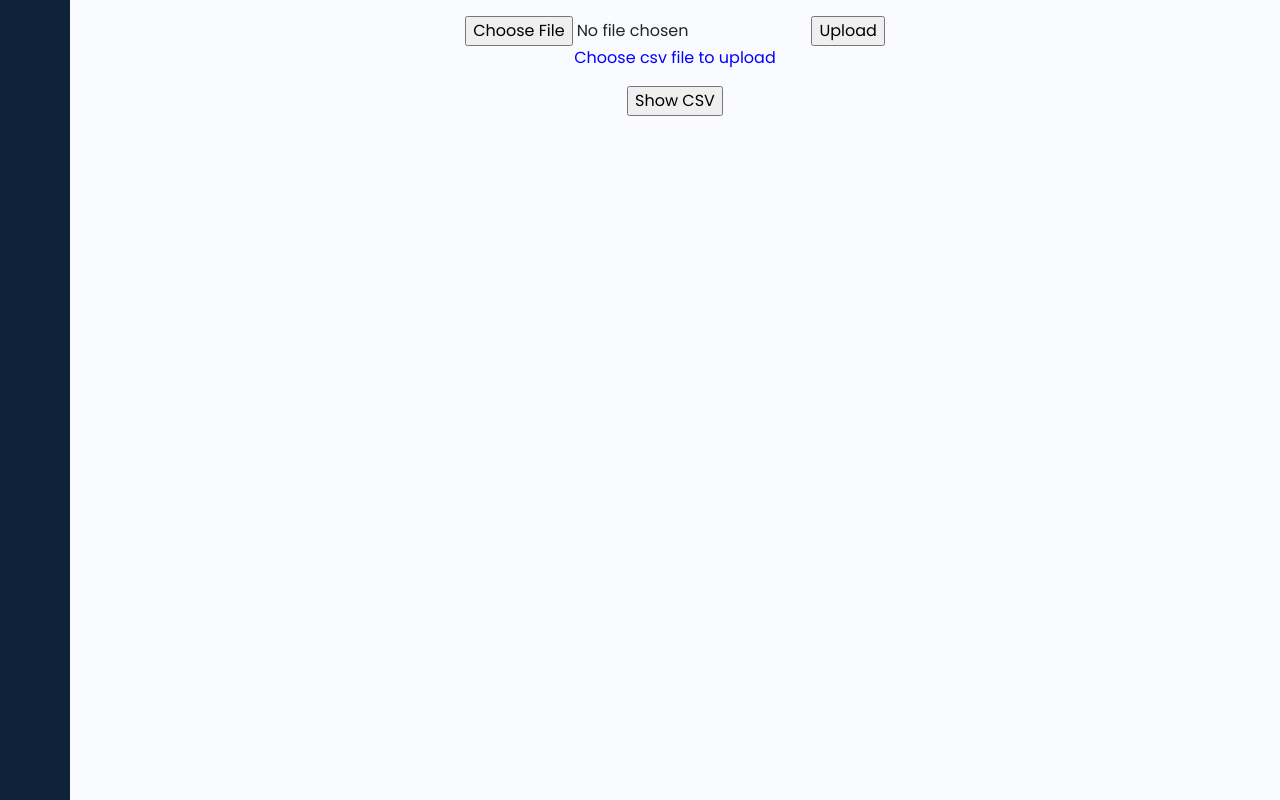
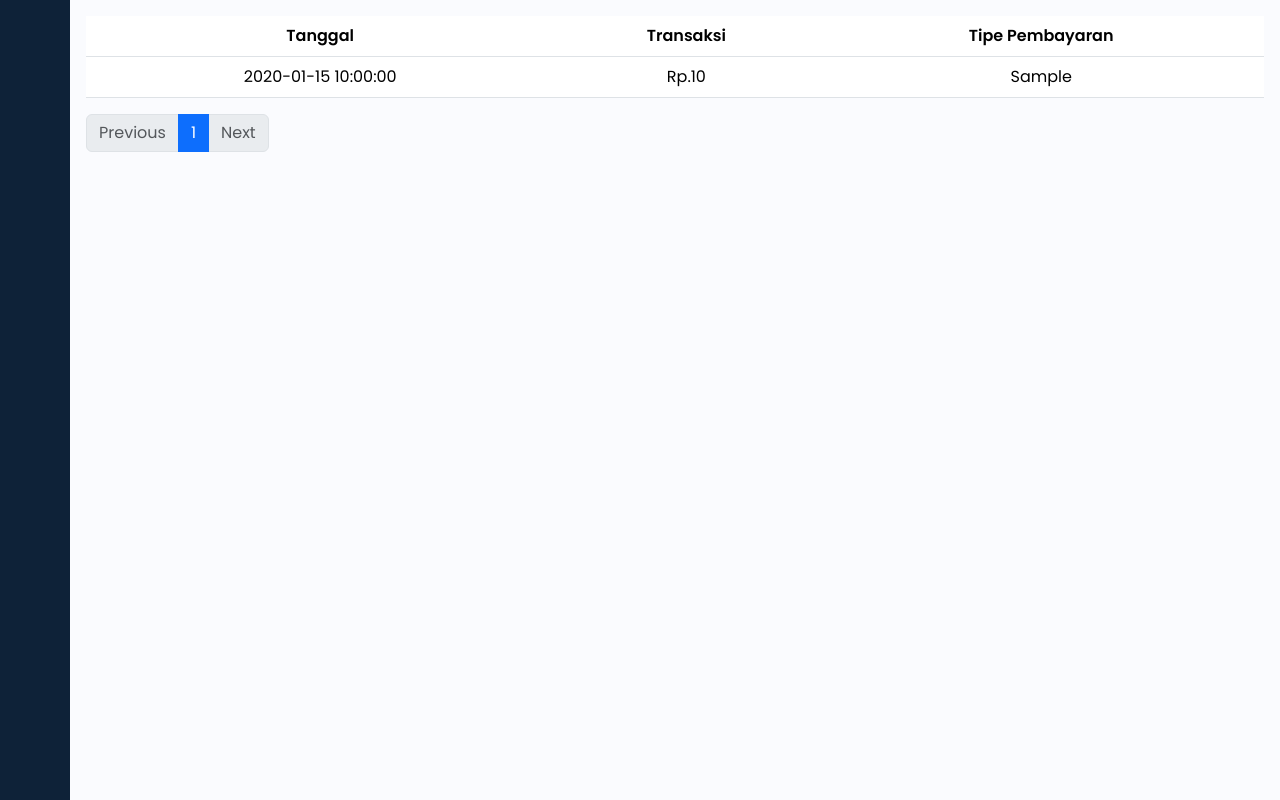
Before and after one commit to FadliAktsar/dashboard-in, a Flask app: template app/templates/upload/index.html in a window 1280 px wide. Run offline with Flask 3, Linux system fonts and the light colour scheme; the template is opened without the code that fills it: most values are stand-ins (such as "Sample title", 1, 10 or a date in 2020); parts of the project's set-up code (start-up, migrations or seed data) failed here and were passed over; some libraries are stand-ins or nearby versions.

Commit message:
add pagination feature

```diff
--- a/app/templates/upload/index.html
+++ b/app/templates/upload/index.html
@@ -1,12 +1,59 @@
 {%extends 'base.html'%}
-{% block title %} Penjualan {% endblock %}
+{% block title %} Upload {% endblock %}
 {%block content%}
-<form method = "POST" enctype="multipart/form-data" action = "/">
-    <input type="file" name="file" accept=".csv">
-    <input type = "submit" value="Upload">
-</form>
-<p style="color:blue;">Choose csv file to upload</p>
-<form action="/show_data" target="_blank">
-    <input type="submit" value="Show CSV"/>
-</form>
+
+<div class="content">
+
+  <!-- Table section for show transaction data -->
+  <table class="table">
+    <tr>
+      <th>Tanggal</th>
+      <th>Transaksi</th>
+      <th>Tipe Pembayaran</th>
+    </tr>
+
+    {% for transaction in transaksi %}
+    <tr>
+      <td>{{ transaction.Settlement_Date }}</td>
+      <td>Rp.{{ transaction.Amount }}</td>
+      <td>{{ transaction.Payment_Type }}</td>
+    </tr>
+    {% endfor %}
+  </table>
+
+  <!-- Navigation section for pagination controls -->
+  <nav aria-label="Page navigation example">
+    <ul class="pagination">
+        {% if pagination.has_prev %}
+        <li class="page-item">
+            <a class="page-link" href="{{url_for('upload.index' , page=pagination.prev_num)}}">Previous</a>
+        </li>
+        {% else %}
+        <li class="page-item disabled"><span class="page-link">Previous</span></li>
+        {% endif %}
+
+        {% for page_num in pagination.iter_pages() %}
+        {% if page_num %}
+        {% if page_num != pagination.page %}
+        <li class="page-item"><a class="page-link" href="{{url_for('upload.index' , page=page_num)}}">{{ page_num }}</a></li>
+        {% else %}
+        <li class="page-item active" aria-current="page">
+            <span class="page-link">{{ page_num }}</span>
+        </li>
+        {% endif %}
+        {% else %}
+        <li class="page-item disabled"><span class="page-link">...</span></li>
+        {% endif %}
+        {% endfor %}
+
+        {% if pagination.has_next %}
+        <li class="page-item">
+            <a class="page-link" href="{{url_for('upload.index' , page=pagination.next_num)}}">Next</a>
+        </li>
+        {% else %}
+        <li class="page-item disabled"><span class="page-link">Next</span></li>
+        {% endif %}
+    </ul>
+</nav>
+</div>
 {%endblock%}
```
Also changed, not shown: app/upload/routes.py (+13 -8 lines).
